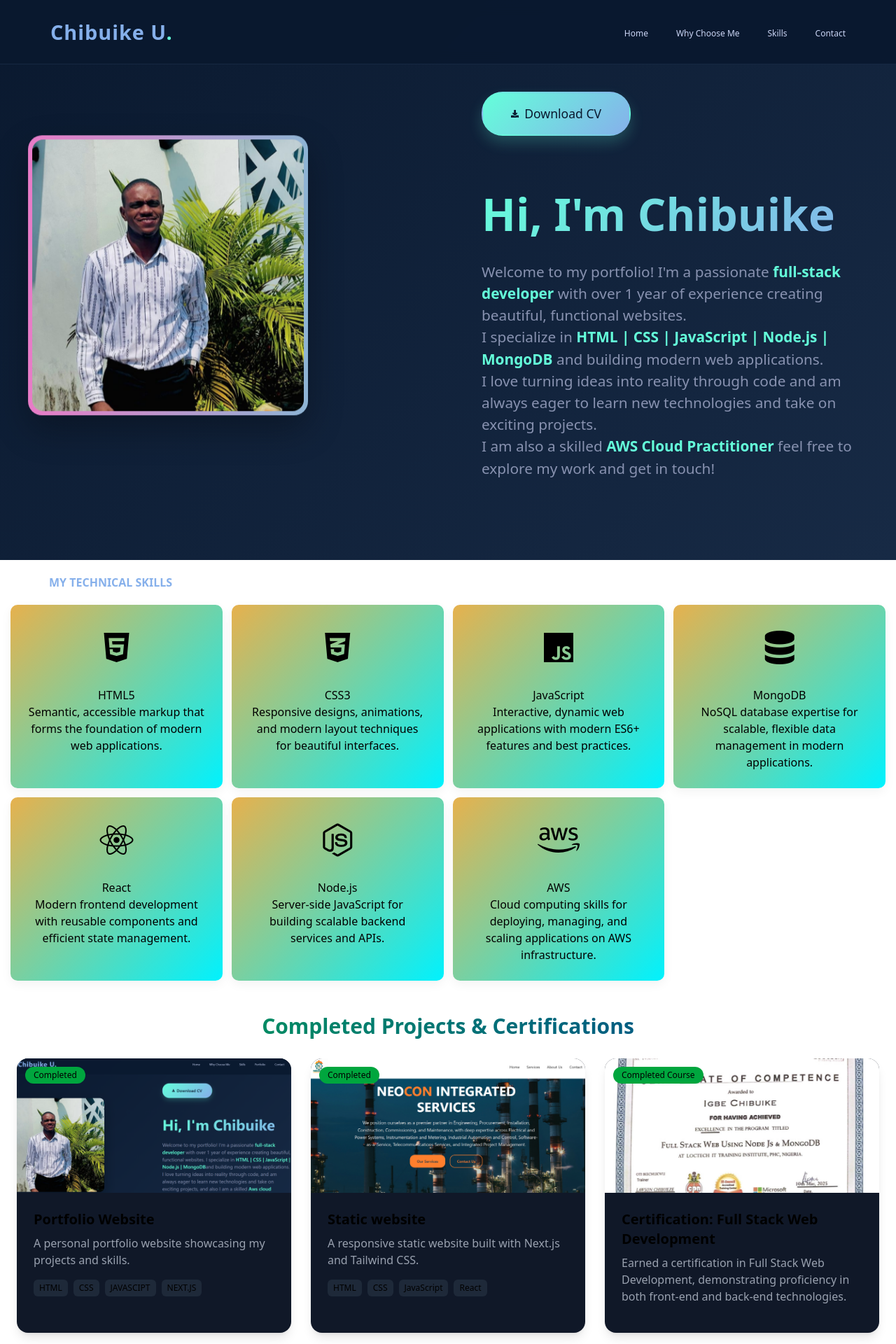
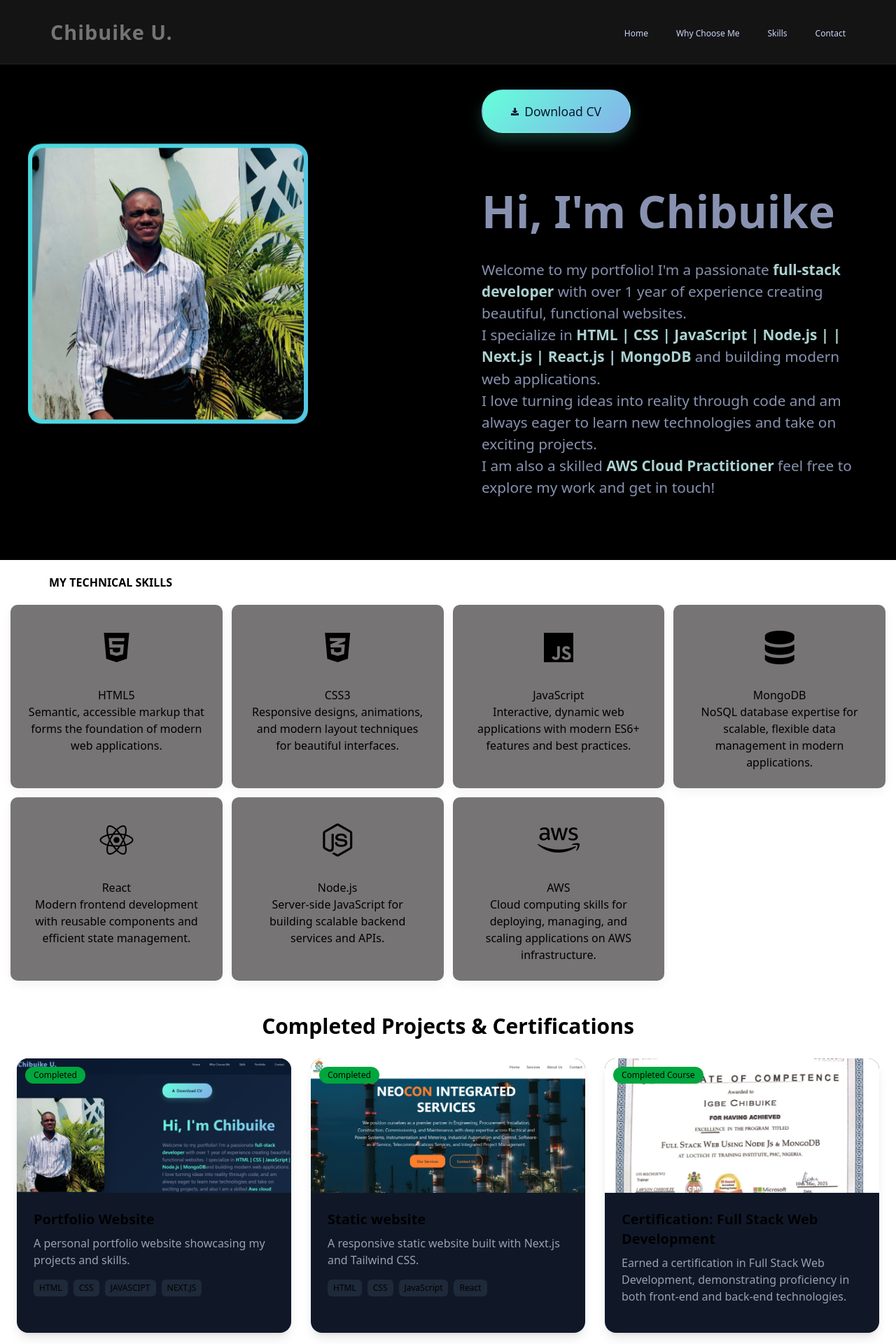
Before and after one commit to ChibuikeUkonu/My-Portfolio, a Next.js app: page / in a window 1280 px wide. Shown: the top 1920 px of the page at 70% size. Built offline with nearby package versions, Linux system fonts and the light colour scheme.

Commit message:
colour reduced

```diff
--- a/src/Components/Footer.jsx
+++ b/src/Components/Footer.jsx
@@ -56,7 +56,7 @@ const Footer = () => {
             </ul>
           </div>
         </div>
-        <div className="copyright">
+        <div className={style.copyright}>
           <p>&copy; 2026 Chibuike. All Rights Reserved.</p>
           <p>Developed By Chibuike Ukonu Igbe</p>
         </div>
--- a/src/Components/Header.jsx
+++ b/src/Components/Header.jsx
@@ -29,7 +29,7 @@ const Header = () => {
   </>,
   <>
     I specialize in{" "}
-    <strong>HTML | CSS | JavaScript | Node.js | MongoDB</strong> and
+    <strong>HTML | CSS | JavaScript | Node.js |  | Next.js | React.js | MongoDB</strong> and
     building modern web applications.
   </>,
   <>
@@ -75,7 +75,7 @@ const Header = () => {
    <header className={styles.header}>
       <div className={`${styles.navbar_container} ${isScrolled ? styles.scrolled : ''}`}>
         <nav className={styles.navbar}>
-          <div className={styles.logo} style={{color: '#86b0eb'}}>Chibuike U<span>.</span></div>
+          <div className={styles.logo} style={{color: '#767474'}}>Chibuike U<span>.</span></div>
 
           {/* Desktop Menu */}
           <ul className={styles.nav_links_desktop}>
@@ -132,7 +132,7 @@ const Header = () => {
             {/* Download CV Button */}
             <div className={styles.download_section}>
               <a
-                href="https://www.dropbox.com/scl/fi/m7gqqpgh54qwhlpkwfwpf/CHIBUIKE-UKONU-1.pdf?rlkey=aen2gont57lowxvmvlh2f2lok&st=hd8ulnvy&dl=1"
+                href="https://www.dropbox.com/scl/fi/k8193fzcztp12cba0quy1/Igbe-Chibuike-Ukonu.pdf?rlkey=pzq4dpv3tza5j2gd951xgcwhu&st=ktwj24va&dl=1"
                 className={styles.download_btn}
                 target="_blank"
                 rel="noopener noreferrer"
--- a/src/Components/WhyChooseMe.module.css
+++ b/src/Components/WhyChooseMe.module.css
@@ -7,7 +7,7 @@
         }
         .whychoose h2{
             padding: 30px 20px;
-            color:#86b0eb;
+            color:black;
             font-weight: 600;
             text-transform: uppercase;
         }
@@ -18,7 +18,7 @@
         }
 
         .reasoncard {
-          background:linear-gradient(135deg, #787676 0%, #00f2fe 100%);
+          background:rgb(104, 102, 102);
           color:white;
           padding: 30px;
           border-radius: 10px;
--- a/src/Components/portfolio.jsx
+++ b/src/Components/portfolio.jsx
@@ -92,7 +92,7 @@ export default function ProjectsSection() {
 
   return (
     <section className="py-10 px-6 max-w-8xl mx-auto">
-      <h2 className="text-3xl font-bold mb-7 text-center bg-gradient-to-r from-green-600 to-blue-900 text-transparent bg-clip-text">
+      <h2 className="text-3xl font-bold mb-7 text-center bg-black text-transparent bg-clip-text">
         Completed Projects & Certifications
       </h2>
 
--- a/src/app/globals.css
+++ b/src/app/globals.css
@@ -1,11 +1,11 @@
 @import "tailwindcss";
 
-body{
+/* body{
     margin:0;
     padding:0;
-    background: white;
+    background: black;
    color: black;
-}
+} */
 .hamburg{
     width: 30px;
     height: 30px;
--- a/src/styles/ContactPage.module.css
+++ b/src/styles/ContactPage.module.css
@@ -1,11 +1,11 @@
         .contact {
-          background: linear-gradient(135deg, #756685 0%, #ebedef 100%);
+          background: linear-gradient(135deg, #767474 0%, #767474 100%);
           /* margin:100% ; */
           color: #090909;
         }
         .contact h2{
             margin: 50px 70px;
-            color:#7c18e7;
+            color:black;
             margin: 5px 50px;
         }
         .contact_info h3{
@@ -46,7 +46,7 @@
         }
 
         .contact_form {
-        background:linear-gradient(135deg, #787676 0%, #262627 100%);
+        background:linear-gradient(135deg, #767474 0%, #767474 100%);
           padding: 30px;
           border-radius: 10px;
           box-shadow: 0 5px 15px rgba(0, 0, 0, 0.05);
--- a/src/styles/Footer.module.css
+++ b/src/styles/Footer.module.css
@@ -18,19 +18,19 @@
 
         .footer_logo {
           font-size: 1.5rem;
-          font-weight: 900;
-          color:#86b0eb;
+          font-weight: 700;
+          color:rgb(46, 45, 45);
           margin-bottom: 5px;
         }
 
         .footer_links h3 {
-          color: #86b0eb;
+          color: #767474;
           margin-bottom: 20px;
           font-weight: 600;
           font-size: 1.2rem;
         }
         .footer_link h3{
-          color: #86b0eb;
+          color: #767474;
           font-weight: 600;
           margin-bottom: 20px;
           font-size: 1.2rem;
@@ -57,7 +57,7 @@
   display: inline-block;
   padding: 6px; /* Space for border */
   border-radius: 20px;
-  background: linear-gradient(270deg, #ff6ec4, #7873f5, #4ADEDE, #ff6ec4);
+  /* background: linear-gradient(270deg, #7873f5, #4ADEDE); */
   background-size: 600% 600%;
   animation: gradientBorder 6s ease infinite, float 4s ease-in-out infinite;
 }
@@ -98,7 +98,7 @@
           margin: 10px 19px;
         }
         .paragrah{
-          color: #94a3b8;
+          color: #4c4c4d;
           font-size: 1rem;
           margin: 10px 20px;
         }
@@ -120,7 +120,8 @@
         .copyright {
           text-align: center;
           padding-top: 20px;
+          font-weight: 500;
           border-top: 1px solid rgba(255, 255, 255, 0.1);
-          color: #94a3b8;
+          color: #141515;
           font-size: 0.9rem;
         }
--- a/src/styles/Header.module.css
+++ b/src/styles/Header.module.css
@@ -1,7 +1,7 @@
 /* ===== Base Styles ===== */
 .header {
   min-height: 100vh;
-  background: linear-gradient(135deg, #0a192f 0%, #172a45 100%);
+  background: black;
   color: white;
   position: relative;
   overflow-x: hidden;
@@ -11,7 +11,7 @@
   display: inline-block;
   padding: 6px; /* Space for border */
   border-radius: 20px;
-  background: linear-gradient(270deg, #ff6ec4, #7873f5, #4ADEDE, #ff6ec4);
+  background: linear-gradient(270deg, #7873f5, #4ADEDE);
   background-size: 600% 600%;
   animation: gradientBorder 6s ease infinite, float 4s ease-in-out infinite;
 }
@@ -53,8 +53,9 @@
   left: 0;
   right: 0;
   z-index: 1000;
-  background: rgba(10, 25, 47, 0.95);
+  background: rgba(22, 22, 23, 0.95);
   backdrop-filter: blur(10px);
+  opacity: 9;
   transition: all 0.3s ease;
   border-bottom: 1px solid rgba(134, 176, 235, 0.1);
 }
@@ -82,7 +83,7 @@
 }
 
 .logo span {
-  color: #64ffda;
+  color: #767676;
 }
 
 /* ===== Desktop Navigation ===== */
@@ -313,7 +314,7 @@
   font-size: 2.5rem;
   font-weight: 900;
   margin-bottom: 1.2rem;
-  background: linear-gradient(135deg, #64ffda 0%, #86b0eb 100%);
+  background:#8892b0;
   -webkit-background-clip: text;
   -webkit-text-fill-color: transparent;
   background-clip: text;
@@ -328,7 +329,7 @@
 }
 
 .introduction strong {
-  color: #64ffda;
+  color: #abd1d1;
   font-weight: 600;
 }
 
--- a/src/styles/Skills.module.css
+++ b/src/styles/Skills.module.css
@@ -10,7 +10,7 @@
         }
 
         .skill_card {
-          background:linear-gradient(135deg, rgb(231, 177, 77) 0%, #00f2fe 100%);
+          background:#767474;
           padding: 25px;
           border-radius: 10px;
           text-align: center;
@@ -19,7 +19,7 @@
         }
         .container h2{
             margin: 20px 70px;
-            color:#86b0eb;
+            color:black;
             text-transform: uppercase;
             font-weight: 700;
         }
```
